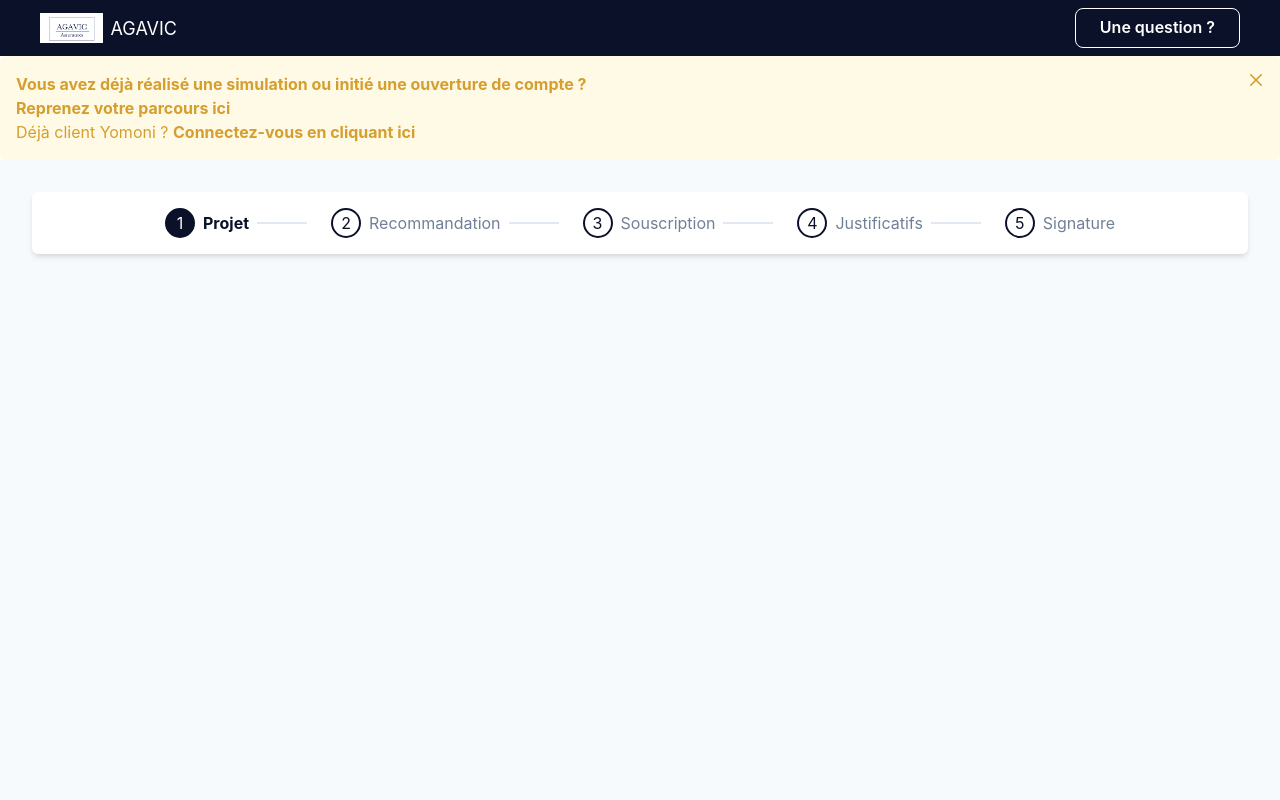
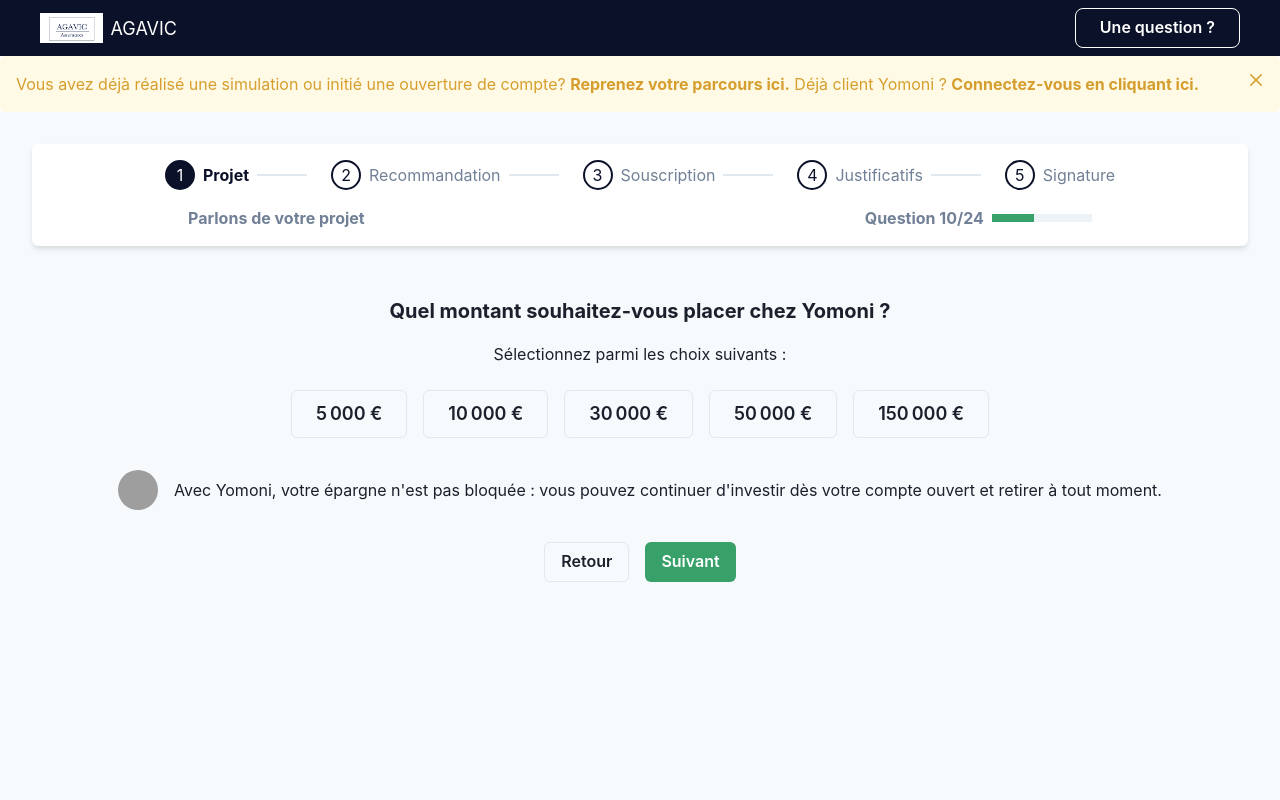
Before and after one commit to spacemen100/agavicform25102024, a React (Create React App) app: page / in a window 1280 px wide. Shown: the top 800 px of the page. Built offline with nearby package versions, Linux system fonts and the light colour scheme; grey boxes are pictures that could not be loaded.

Commit message:
xxxxxxxxxxw

```diff
--- a/src/App.tsx
+++ b/src/App.tsx
@@ -24,9 +24,6 @@
     <ChakraProvider theme={theme}>
       <Header />
       <Banner />
-      <Box padding="8" bg="gray.50" minH="100vh">
-        <Stepper currentStep={currentStep} />
-      </Box>
       <InvestmentComponent/>
     </ChakraProvider>
   );
--- a/src/components/Banner.tsx
+++ b/src/components/Banner.tsx
@@ -1,18 +1,55 @@
-import React from 'react';
-import { Alert, AlertTitle, AlertDescription, CloseButton, Box, Link } from '@chakra-ui/react';
+import React, { useState, useEffect } from 'react';
+import { Alert, AlertDescription, CloseButton, Box, Link } from '@chakra-ui/react';
 
 const Banner: React.FC = () => {
+  const [isVisible, setIsVisible] = useState(true);
+  const [isSmallScreen, setIsSmallScreen] = useState(false);
+
+  const handleClose = () => {
+    setIsVisible(false);
+  };
+
+  useEffect(() => {
+    const handleResize = () => {
+      setIsSmallScreen(window.innerWidth < 1000);
+    };
+
+    // Add event listener for window resize
+    window.addEventListener('resize', handleResize);
+
+    // Initial check on component mount
+    handleResize();
+
+    // Clean up event listener on component unmount
+    return () => {
+      window.removeEventListener('resize', handleResize);
+    };
+  }, []);
+
+  if (!isVisible) return null;
+
   return (
-    <Alert status="warning" bg="#FFFAE5" color="#D69E2E" borderRadius="md" padding="4">
-      <Box flex="1">
-        <AlertTitle>Vous avez déjà réalisé une simulation ou initié une ouverture de compte ?</AlertTitle>
-        <AlertDescription>
-          <Link href="#" color="#D69E2E" fontWeight="bold">Reprenez votre parcours ici</Link>
-          <br />
-          Déjà client Yomoni ? <Link href="#" color="#D69E2E" fontWeight="bold">Connectez-vous en cliquant ici</Link>
-        </AlertDescription>
-      </Box>
-      <CloseButton position="absolute" right="8px" top="8px" color="#D69E2E" />
+    <Alert status="warning" bg="#FFFAE5" color="#D69E2E" borderRadius="md" padding="4" maxW="100vw" overflow="hidden">
+      {isSmallScreen ? (
+        <Box textAlign="center">
+          <AlertDescription>
+            Vous avez déjà réalisé une simulation ou initié une ouverture de compte?{' '}
+            <Link href="#" color="#D69E2E" fontWeight="bold">Reprenez votre parcours ici.</Link>
+            {' '}Déjà client Yomoni ?{' '}
+            <Link href="#" color="#D69E2E" fontWeight="bold">Connectez-vous en cliquant ici.</Link>
+          </AlertDescription>
+        </Box>
+      ) : (
+        <Box display="flex" alignItems="center">
+          <AlertDescription flex="1">
+            Vous avez déjà réalisé une simulation ou initié une ouverture de compte?{' '}
+            <Link href="#" color="#D69E2E" fontWeight="bold">Reprenez votre parcours ici.</Link>
+            {' '}Déjà client Yomoni ?{' '}
+            <Link href="#" color="#D69E2E" fontWeight="bold">Connectez-vous en cliquant ici.</Link>
+          </AlertDescription>
+          <CloseButton position="absolute" right="8px" top="8px" color="#D69E2E" onClick={handleClose} />
+        </Box>
+      )}
     </Alert>
   );
 };
--- a/src/components/StepperWithSubStepCounter.jsx
+++ b/src/components/StepperWithSubStepCounter.jsx
@@ -25,7 +25,7 @@
   const progressPercentage = (currentSubStep / totalSubSteps) * 100;
 
   return (
-    <Box bg="white" borderRadius="md" boxShadow="md" padding="4" width="100%">
+    <Box bg="white" borderRadius="md" boxShadow="md" padding="4" width="100%" mb={50}>
       <HStack spacing="4" justify="center" mb="4" wrap="wrap">
         {steps.map((step) => (
           <Flex key={step.number} align="center">
```
